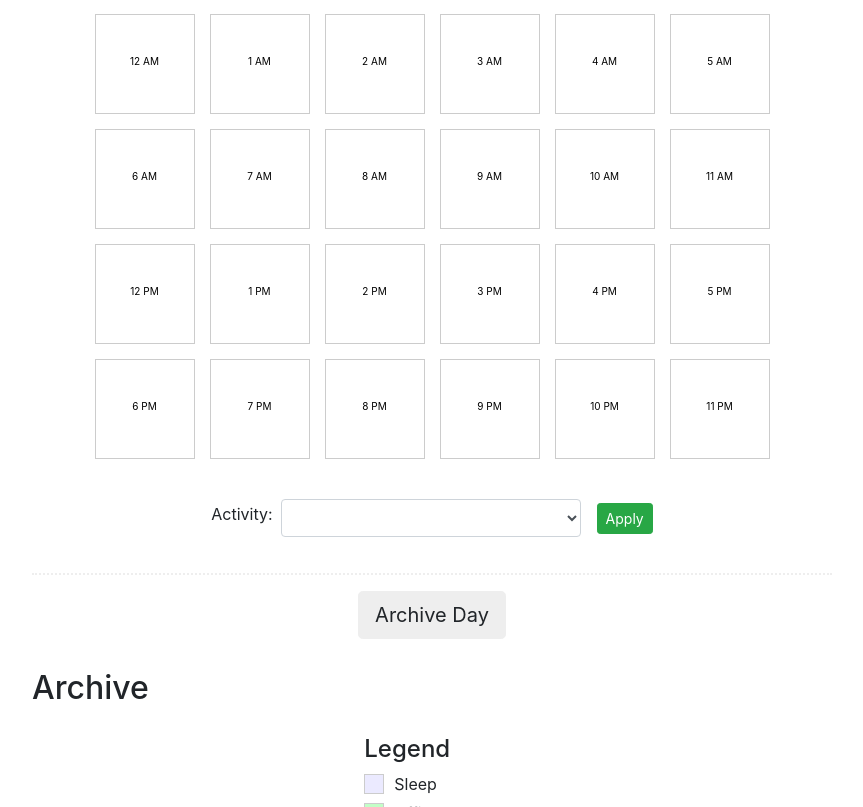
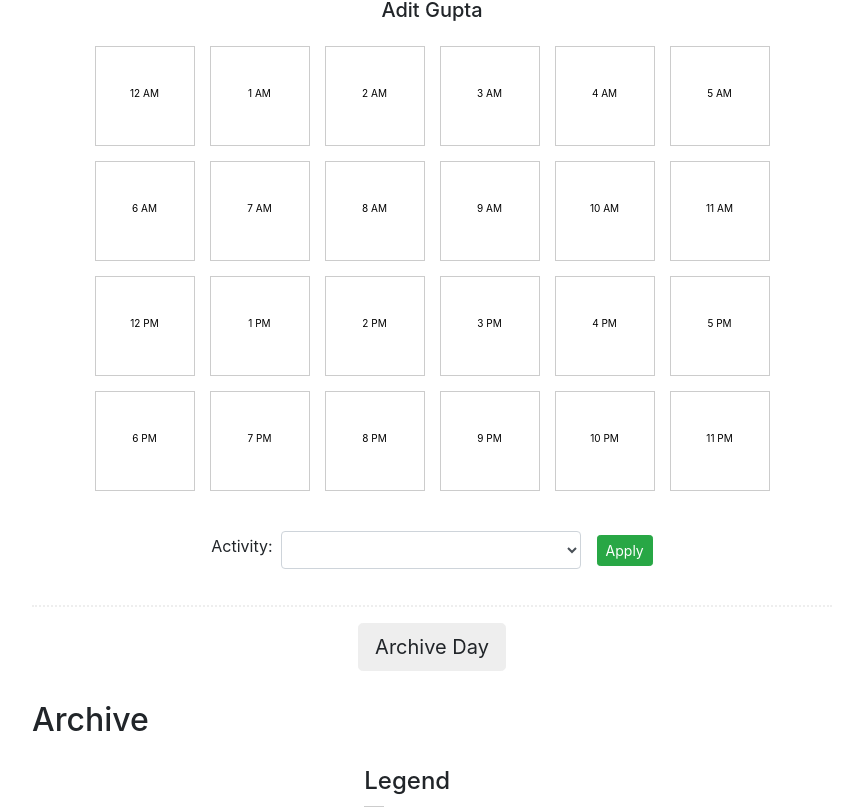
Before and after one commit to aditgupta/time-box-visualizer, a plain HTML site: page index.html in a window 1280 px wide. Shown: the part 78-885 px from the top of the page, without its empty margins (208-1071 px from the left). Drawn offline with nearby package versions, Linux system fonts and the light colour scheme.

Commit message:
added name..

```diff
--- a/index.html
+++ b/index.html
@@ -96,6 +96,7 @@
 <body>
   <div id="app" class="main-container">
     <h1 class="text-center mb-4">Time Box Visualizer</h1>
+    <h5 class="text-center mb-4" style="margin-top: -1.0rem;">Adit Gupta</h5>
 
     <div class="time-box">
       <div v-for="(hour, index) in hours" :key="index" class="hour-box" :class="{ selected: selectedHours.includes(index) }" :style="{backgroundColor: hour.color}" :data-dark="isDarkColor(hour.color)" @click="toggleSelection(index)">
```
